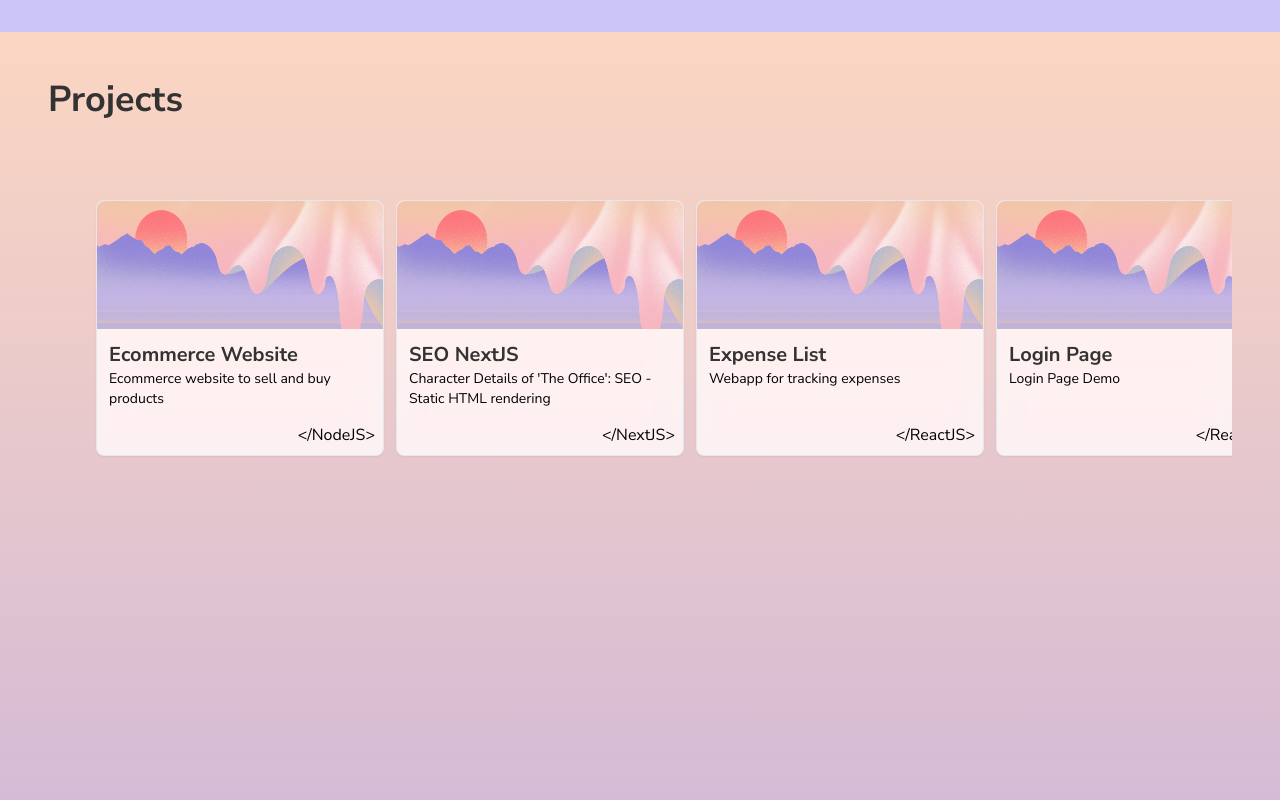
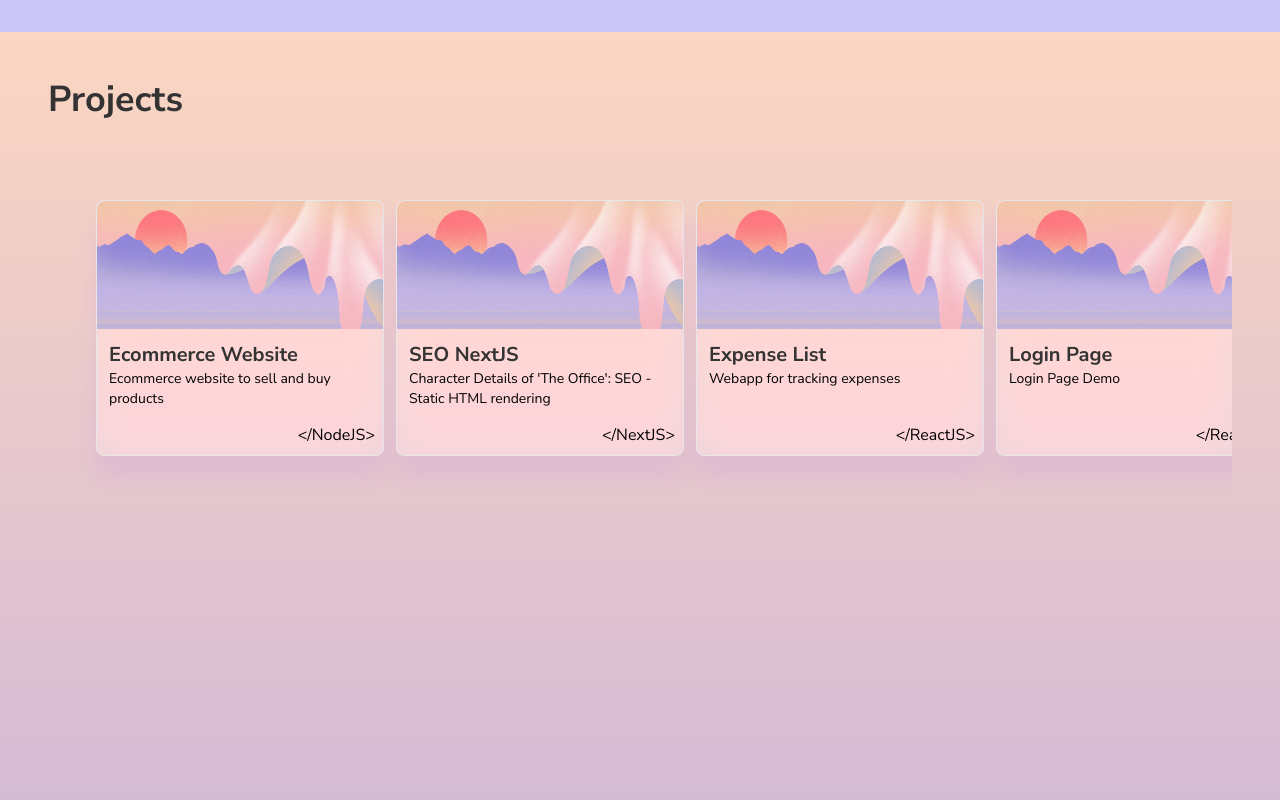
Before and after one commit to Nipun65/Portfolio, a Next.js app: page / in a window 1280 px wide. Shown: the part 768-1568 px from the top of the page. Built offline with nearby package versions, Linux system fonts and the light colour scheme.

Commit message:
added glassmorphism effect

```diff
--- a/app/globals.css
+++ b/app/globals.css
@@ -17,7 +17,8 @@ body {
 .card-tag {
   backdrop-filter: blur(16px) saturate(180%);
   -webkit-backdrop-filter: blur(16px) saturate(180%);
-  background-color: rgba(255, 255, 255, 0.75);
+  background-color: rgba(255, 255, 255, 0.3);
+  box-shadow: 0 20px 20px 0 rgba(168, 85, 247, 0.1);
 }
 
 .svg-color {
--- a/components/Card/index.tsx
+++ b/components/Card/index.tsx
@@ -24,7 +24,7 @@ const Card: React.FC<CardProps> = ({ data }) => {
           <p className="text-[#333333] text-xl font-bold">{data.name}</p>
           <p className="text=[#666666] text-sm">{data.description}</p>
         </div>
-        <div className="bg-[#131313] h group-hover:block group-hover:backdrop-blur-xl absolute hidden rounded-lg h-full w-full top-0 opacity-25" />
+        <div className="bg-[#131313] h group-hover:block group-hover:backdrop-blur-xl absolute hidden rounded-lg h-full w-full top-0 opacity-10" />
         <p className="absolute right-2 bottom-2">
           {"</"}
           {data.language}
--- a/components/Projects/index.tsx
+++ b/components/Projects/index.tsx
@@ -19,7 +19,7 @@ const Projects = () => {
     const tween = gsap.to(projects, {
       x: getScrollAmount as any,
       duration: 3,
-      ease: "none",
+      ease: "power1.out",
     });
 
     ScrollTrigger.create({
@@ -28,7 +28,7 @@ const Projects = () => {
       end: () => `+=${(getScrollAmount?.() as any) * -1}`,
       pin: true,
       animation: tween,
-      scrub: 1,
+      scrub: 0.4,
       invalidateOnRefresh: true,
     });
   });
```
